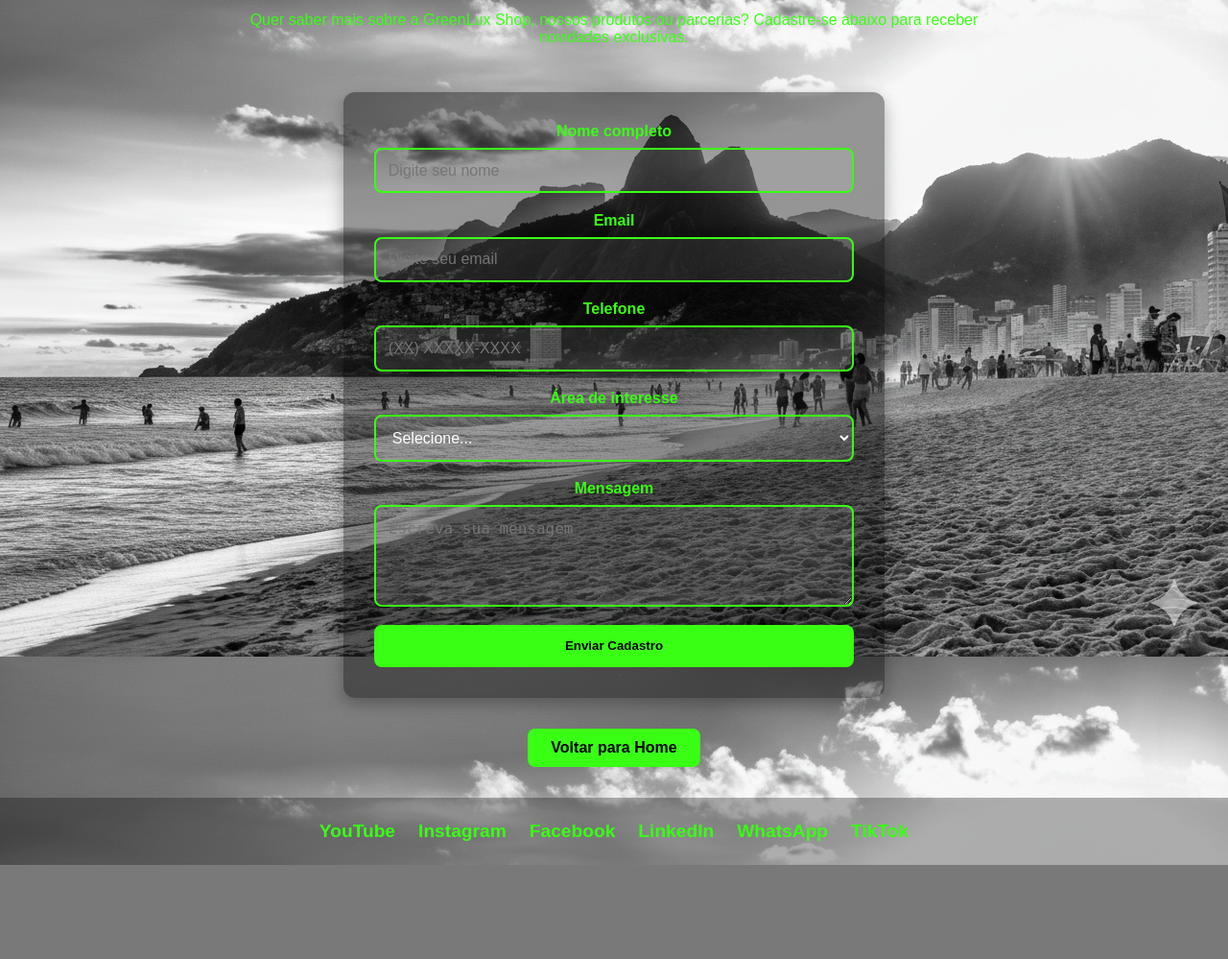
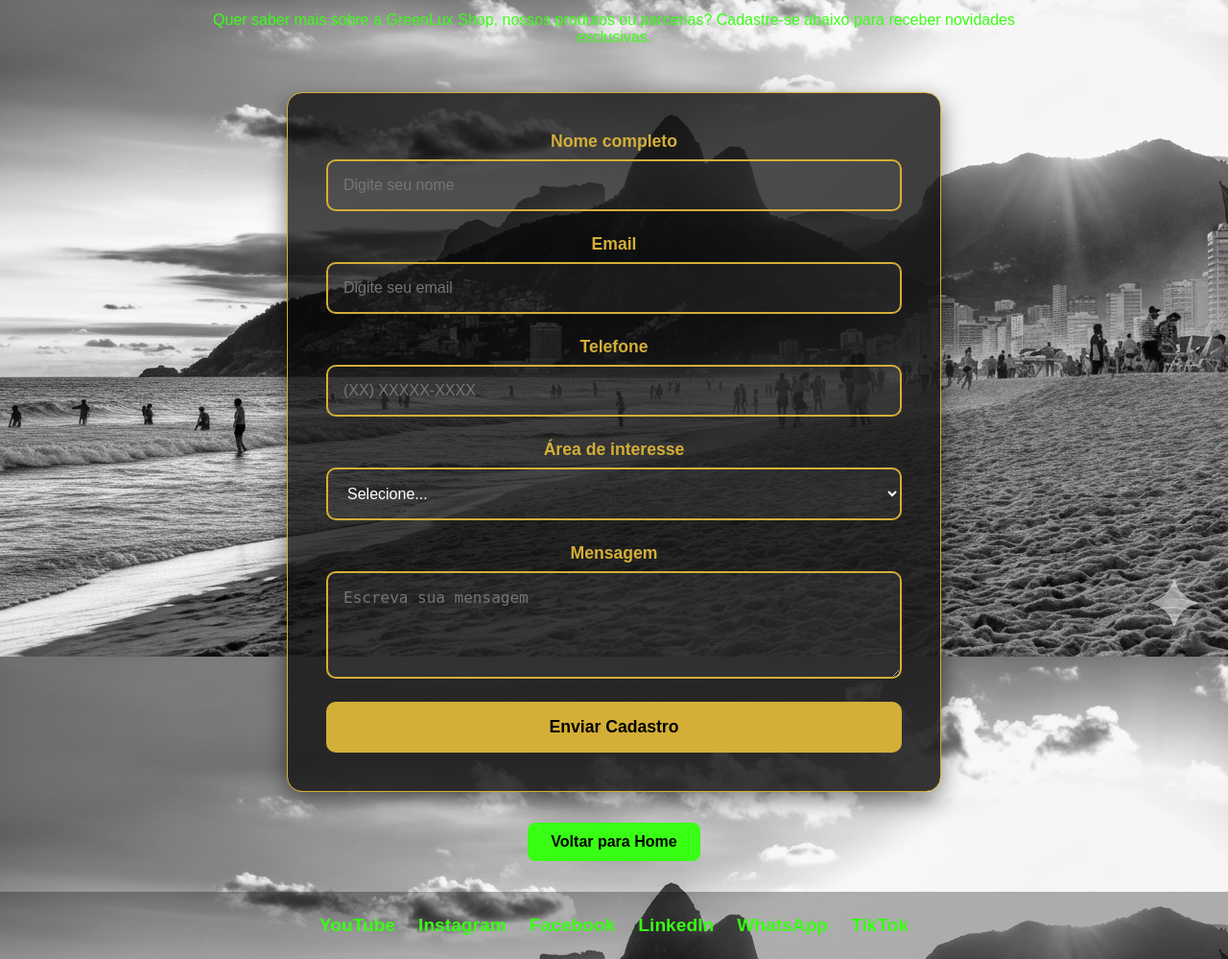
Before and after one commit to Davidla1992/copiasinais, a PHP site: page /contato.html in a window 1280 px wide. Shown: the part 116-1115 px from the top of the page at 96% size. Before the commit the page ends 1017 px from the top, so only its background shows below. Run offline with PHP 8.4, Linux system fonts and the light colour scheme.

Commit message:
Update style.css

```diff
--- a/style.css
+++ b/style.css
@@ -1,8 +1,9 @@
 :root {
   --logo-color: #39FF14;
+  --luxury-gold: #d4af37;
 }
 
-/* Fundo padrão para todas as páginas */
+/* Fundo padrão */
 body {
   background: url("imagemfondo.png") no-repeat center center fixed;
   background-size: cover;
@@ -18,19 +19,19 @@ body {
 .missao-container,
 .impacto-container,
 .parceiros-container {
-  flex: 1; /* ocupa toda a altura disponível */
+  flex: 1;
   display: flex;
   flex-direction: column;
-  justify-content: center; /* centraliza verticalmente */
-  align-items: center;     /* centraliza horizontalmente */
+  justify-content: center;
+  align-items: center;
   text-align: center;
-  max-width: 800px;
+  max-width: 900px;
   margin: auto;
   padding: 2rem;
   color: var(--logo-color);
 }
 
-/* Texto verde destacado */
+/* Texto destacado */
 .highlight-text {
   color: var(--logo-color);
   font-weight: 600;
@@ -43,7 +44,7 @@ body {
   padding: 0.3rem;
 }
 
-/* Botão verde */
+/* Botão padrão */
 .btn-voltar {
   display: inline-block;
   background-color: var(--logo-color);
@@ -177,7 +178,7 @@ header {
   }
 }
 
-/* Rodapé com redes sociais (somente contato.html usa) */
+/* Rodapé */
 footer {
   width: 100%;
   text-align: center;
@@ -204,60 +205,65 @@ footer {
 
 /* Formulário sofisticado */
 .lead-form {
-  background: rgba(0,0,0,0.4);
-  padding: 2rem;
-  border-radius: 12px;
-  box-shadow: 0 6px 18px rgba(0,0,0,0.3);
-  max-width: 500px;
+  background: linear-gradient(135deg, rgba(0,0,0,0.7), rgba(30,30,30,0.9));
+  padding: 2.5rem;
+  border-radius: 16px;
+  box-shadow: 0 8px 24px rgba(0,0,0,0.5);
+  max-width: 600px;
   width: 100%;
   margin: 2rem auto;
+  border: 1px solid var(--luxury-gold);
 }
 
 .lead-form .form-group {
   display: flex;
   flex-direction: column;
-  margin-bottom: 1.2rem;
+  margin-bottom: 1.5rem;
 }
 
 .lead-form label {
   font-weight: 600;
-  color: var(--logo-color);
+  color: var(--luxury-gold);
   margin-bottom: 0.5rem;
+  font-size: 1.1rem;
 }
 
 .lead-form input,
 .lead-form select,
 .lead-form textarea {
-  padding: 0.8rem;
-  border: 2px solid var(--logo-color);
-  border-radius: 8px;
-  background: rgba(255,255,255,0.1);
+  padding: 1rem;
+  border: 2px solid var(--luxury-gold);
+  border-radius: 10px;
+  background: rgba(255,255,255,0.05);
   color: #fff;
   font-size: 1rem;
-  transition: border-color 0.3s ease, background 0.3s ease;
+  transition: all 0.3s ease;
 }
 
 .lead-form input:focus,
 .lead-form select:focus,
 .lead-form textarea:focus {
-  border-color: #2ecc71;
-  background: rgba(255,255,255,0.2);
+  border-color: var(--logo-color);
+  background: rgba(255,255,255,0.15);
   outline: none;
+  box-shadow: 0 0 12px var(--luxury-gold);
 }
 
 .btn-submit {
-  background-color: var(--logo-color);
+  background: var(--luxury-gold);
   color: #000;
   font-weight: bold;
-  padding: 0.9rem 1.5rem;
-  border-radius: 8px;
+  padding: 1rem 1.5rem;
+  border-radius: 10px;
   border: none;
   cursor: pointer;
   width: 100%;
-  transition: background-color 0.3s ease, transform 0.2s ease;
+  font-size: 1.1rem;
+  transition: all 0.3s ease;
 }
 
 .btn-submit:hover {
-  background-color: #2ecc71;
+  background: #f5d76e;
   transform: scale(1.05);
+  box-shadow: 0 6px 18px rgba(212,175,55,0.6);
 }
```
